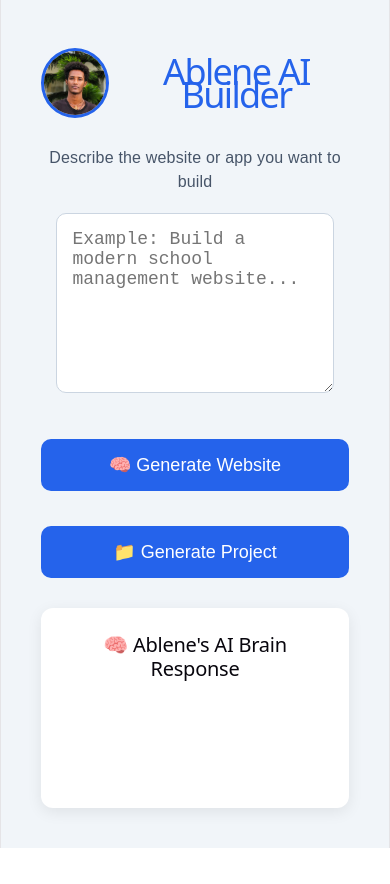
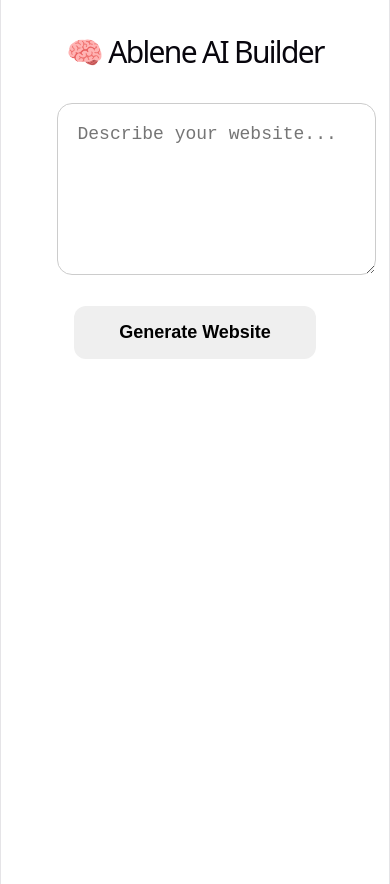
Before and after one commit to ablene-shewandagn/ai-builder, a React app in the folder frontend/: page / in a window 390 px wide. Before the commit the page ends 848 px from the top, so only its background shows below. Built offline with nearby package versions, Linux system fonts and the light colour scheme; the HTML template or start-up script is replaced by a standard one.

Commit message:
Improve AI Builder UI

```diff
--- a/frontend/src/App.css
+++ b/frontend/src/App.css
@@ -1,210 +1,52 @@
-* {
-  box-sizing: border-box;
-}
-
-
-body {
-
-  margin: 0;
-
-  font-family: Arial, sans-serif;
-
-  background: #f1f5f9;
-
-}
-
-
 .app {
-
-  max-width: 1000px;
-
+  min-height: 100vh;
+  padding: 40px;
+  max-width: 1200px;
   margin: 0 auto;
-
-  padding: 40px 20px;
-
+  text-align: center;
+  font-family: Arial, Helvetica, sans-serif;
 }
 
 
 h1 {
-
-  text-align: center;
-
-  color: #2563eb;
-
+  font-size: 42px;
+  margin-bottom: 10px;
 }
 
 
 p {
-
-  text-align: center;
-
-  color: #475569;
-
+  font-size: 18px;
+  color: #555;
 }
 
 
 textarea {
 
-  width: 100%;
+  width: 90%;
+  max-width: 900px;
 
-  min-height: 180px;
+  height: 160px;
 
-  padding: 18px;
+  padding: 20px;
 
-  margin-top: 20px;
+  margin-top: 30px;
 
-  border: 1px solid #cbd5e1;
+  font-size: 18px;
 
-  border-radius: 12px;
+  border-radius: 15px;
 
-  font-size: 16px;
+  border: 1px solid #ccc;
 
   resize: vertical;
+
+  outline: none;
 
 }
 
 
-.buttons {
+textarea:focus {
 
-  display: flex;
-
-  gap: 15px;
-
-  margin-top: 20px;
-
-  flex-wrap: wrap;
-
-}
-
-
-button {
-
-  flex: 1;
-
-  min-width: 220px;
-
-  padding: 15px 20px;
-
-  border: none;
-
-  border-radius: 10px;
-
-  background: #2563eb;
-
-  color: white;
-
-  font-size: 16px;
-
-  cursor: pointer;
-
-}
-
-
-button:hover {
-
-  opacity: 0.9;
-
-}
-
-
-button:disabled {
-
-  opacity: 0.6;
-
-  cursor: not-allowed;
-
-}
-
-
-.result {
-
-  margin-top: 30px;
-
-  padding: 25px;
-
-  min-height: 200px;
-
-  background: white;
-
-  border-radius: 12px;
-
-  box-shadow:
-
-    0 4px 15px
-
-    rgba(
-
-      0,
-
-      0,
-
-      0,
-
-      0.08
-
-    );
-
-}
-
-
-.result h2 {
-
-  margin-top: 0;
-
-}
-
-
-pre {
-
-  white-space: pre-wrap;
-
-  word-wrap: break-word;
-
-  line-height: 1.6;
-
-}
-.brand {
-  display: flex;
-  align-items: center;
-  justify-content: center;
-  gap: 15px;
-  margin-bottom: 20px;
-}
-
-.profile-photo {
-  width: 70px;
-  height: 70px;
-  object-fit: cover;
-  border-radius: 50%;
-  border: 3px solid #2563eb;
-}
-.app {
-
-  max-width:1000px;
-
-  margin:auto;
-
-  padding:40px;
-
-  font-family:Arial;
-
-  text-align:center;
-
-}
-
-
-
-textarea {
-
-  width:90%;
-
-  height:120px;
-
-  padding:15px;
-
-  font-size:18px;
-
-  border-radius:10px;
+  border-color: #555;
 
 }
 
@@ -212,15 +54,37 @@ textarea {
 
 button {
 
-  margin-top:20px;
+  margin-top: 25px;
 
-  padding:15px 30px;
+  padding: 16px 45px;
 
-  font-size:18px;
+  font-size: 18px;
 
-  cursor:pointer;
+  font-weight: bold;
 
-  border-radius:10px;
+  border: none;
+
+  border-radius: 12px;
+
+  cursor: pointer;
+
+}
+
+
+
+button:disabled {
+
+  cursor: not-allowed;
+
+}
+
+
+
+.response {
+
+  margin-top: 30px;
+
+  font-size: 18px;
 
 }
 
@@ -228,13 +92,69 @@ button {
 
 .preview {
 
-  margin-top:40px;
+  margin-top: 40px;
 
 }
 
 
+
+.preview h2 {
+
+  margin-bottom: 20px;
+
+}
+
+
+
 iframe {
 
-  background:white;
+  width: 100%;
+
+  height: 700px;
+
+  border: 1px solid #ccc;
+
+  border-radius: 15px;
+
+  background: white;
 
 }
+
+
+
+/* Mobile responsive */
+
+@media (max-width: 768px) {
+
+
+  .app {
+
+    padding: 20px;
+
+  }
+
+
+  h1 {
+
+    font-size: 30px;
+
+  }
+
+
+  textarea {
+
+    width: 100%;
+
+    height: 130px;
+
+  }
+
+
+  iframe {
+
+    height: 500px;
+
+  }
+
+
+}
--- a/frontend/src/App.jsx
+++ b/frontend/src/App.jsx
@@ -1,71 +1,50 @@
-import { useState } from "react";
-
+import {useState} from "react";
 import "./App.css";
 
 
-function App() {
+function App(){
+
+const [prompt,setPrompt]=useState("");
+
+const [message,setMessage]=useState("");
+
+const [previewUrl,setPreviewUrl]=useState("");
+
+const [loading,setLoading]=useState(false);
 
 
-  const [prompt, setPrompt] =
-    useState("");
 
-
-  const [result, setResult] =
-    useState("");
-
-
-  const [loading, setLoading] =
-    useState(false);
-
-
-  const [projectLoading, setProjectLoading] =
-    useState(false);
-
-
-  // ===============================
-  // GENERATE WEBSITE / AI RESPONSE
-  // ===============================
-
-  async function generateWebsite() {
-
-
-    if (!prompt.trim()) {
-
-      alert(
-        "Please describe your website first"
-      );
-
-      return;
-
-    }
+async function generate(){
 
 
 setLoading(true);
 
-    setResult("");
+setMessage("");
+
+setPreviewUrl("");
 
 
-    try {
+
+try{
 
 
-      const response = await fetch(
+const res = await fetch(
 
-        "https://ai-builder-y6jo.onrender.com/api/ai",
+"https://ai-builder-y6jo.onrender.com/api/generate-project",
 
 {
 
-          method: "POST",
+method:"POST",
 
-          headers: {
+headers:{
 
-            "Content-Type":
-              "application/json"
+"Content-Type":"application/json"
 
 },
 
-          body: JSON.stringify({
+body:JSON.stringify({
 
-            prompt: prompt
+prompt
 
 })
 
@@ -74,42 +53,40 @@ function App() {
 );
 
 
-      const data =
-        await response.json();
+
+const data = await res.json();
 
 
-      if (!response.ok) {
 
-        throw new Error(
+console.log(data);
 
-          data.error ||
-          "AI request failed"
+
+
+setMessage(
+
+data.message || data.error
 
 );
+
+
+
+if(data.previewUrl){
+
+setPreviewUrl(data.previewUrl);
 
 }
 
 
-      setResult(
 
-        data.result ||
-        "No response received"
+}catch(err){
 
+
+setMessage(
+"❌ "+err.message
 );
 
 
-    } catch (error) {
-
-
-      setResult(
-
-        "❌ " +
-        error.message
-
-      );
-
-
-    } finally {
+}
 
 
 setLoading(false);
@@ -117,257 +94,82 @@ function App() {
 
 }
 
-  }
 
 
-  // ===============================
-  // GENERATE AI PROJECT
-  // ===============================
-
-  async function generateProject() {
-
-
-    if (!prompt.trim()) {
-
-      alert(
-
-        "Please describe your website first"
-
-      );
-
-      return;
-
-    }
-
-
-    setProjectLoading(true);
-
-
-    try {
-
-
-      const response = await fetch(
-  "https://ai-builder-y6jo.onrender.com/api/generate-project",
-
-        {
-
-          method: "POST",
-
-          headers: {
-
-            "Content-Type":
-              "application/json"
-
-          },
-
-          body: JSON.stringify({
-
-            prompt: prompt
-
-          })
-
-        }
-
-      );
-
-
-      const data =
-        await response.json();
-
-
-      if (!response.ok) {
-
-        throw new Error(
-
-          data.error ||
-
-          "Project generation failed"
-
-        );
-
-      }
-
-
-      alert(
-
-        "✅ " +
-        data.message
-
-      );
-
-
-      if (data.previewUrl) {
-
-        window.open(
-
-          data.previewUrl,
-
-          "_blank"
-
-        );
-
-      }
-
-
-    } catch (error) {
-
-
-      console.error(
-
-        "PROJECT ERROR:",
-
-        error
-
-      );
-
-
-      alert(
-
-        "❌ " +
-        error.message
-
-      );
-
-
-    } finally {
-
-
-      setProjectLoading(false);
-
-
-    }
-
-  }
-
-
-  // ===============================
-  // USER INTERFACE
-  // ===============================
-
-  return (
+return(
 
 <div className="app">
 
 
-      <div className="brand">
-  <img
-    src="1000033871.png"
-    alt="Ablene"
-    className="profile-photo"
-  />
-
-  <h1>Ablene AI Builder</h1>
-</div>
-
-
-      <p>
-
-        Describe the website or app
-
-        you want to build
-
-      </p>
+<h1>
+🧠 Ablene AI Builder
+</h1>
 
 
 <textarea
 
-        placeholder=
-
-          "Example: Build a modern school management website..."
+placeholder="Describe your website..."
 
 value={prompt}
 
-        onChange={
-
-          (event) =>
-
-            setPrompt(
-
-              event.target.value
-
-            )
-
-        }
+onChange={(e)=>setPrompt(e.target.value)}
 
 />
 
 
-      <div className="buttons">
+
+<br/>
 
 
-        <button
+<button onClick={generate}>
 
-          onClick={
+{
 
-            generateWebsite
+loading ?
 
-          }
+"Generating..."
 
-          disabled={loading}
+:
 
-        >
-
-          {loading
-
-            ? "🧠 Ablene's AI Thinking..."
-
-            : "🧠 Generate Website"
+"Generate Website"
 
 }
 
 </button>
 
 
-        <button
 
-          onClick={
+<h3>
+{message}
+</h3>
 
-            generateProject
+
+
+{
+
+previewUrl &&
+
+<iframe
+
+src={previewUrl}
+
+title="Generated Website"
+
+width="100%"
+
+height="700"
+
+/>
 
 }
 
-          disabled={projectLoading}
-
-        >
-
-          {projectLoading
-
-            ? "🤖 Ablene's AI Building..."
-
-            : "📁 Generate Project"
-
-          }
-
-        </button>
-
-
-      </div>
-
-
-      <div className="result">
-
-
-        <h2>
-
-          🧠 Ablene's AI Brain Response
-
-        </h2>
-
-
-        <pre>
-
-          {result}
-
-        </pre>
-
-
-      </div>
 
 
 </div>
 
 );
 
+
 }
 
 
```
Also changed, not shown: 1 other file (tests, documents, lock files or other folders). Lines whose indentation alone changed are shown as unchanged.
